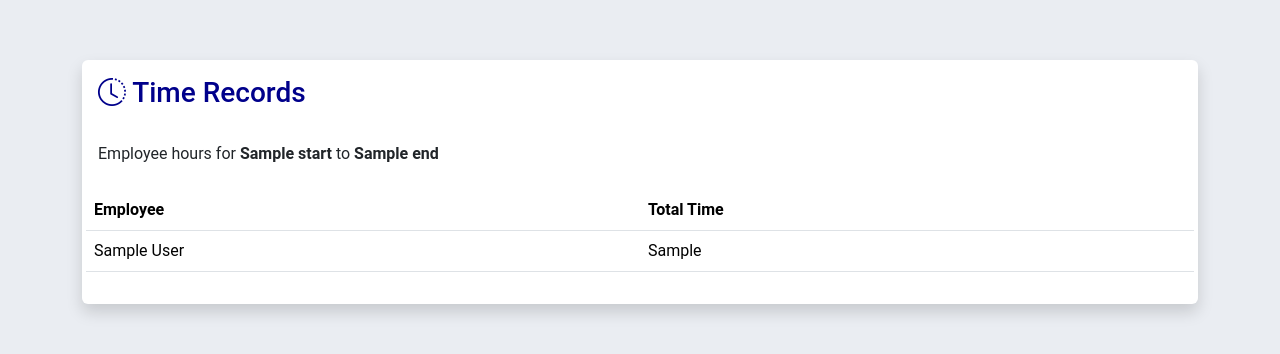
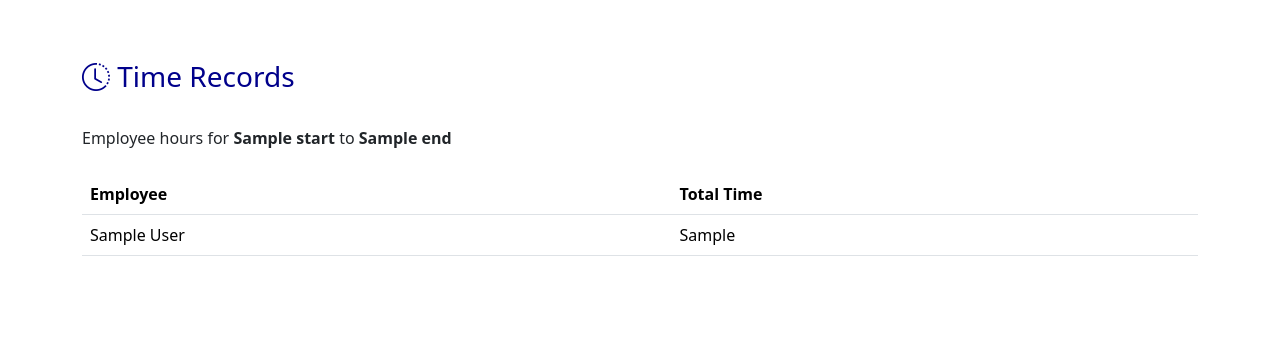
Before and after one commit to stinson6016/TimeClock, a Flask app: template myapp/records/templates/hours/print-hours.html in a window 1280 px wide. Shown: the top 354 px of the page. Run offline with Flask 3, Linux system fonts and the light colour scheme; tables that the repository leaves empty hold one stand-in row (values such as "Sample post"); the template is opened without the code that fills it: values that come from a table or form of the project are taken from there, most other values are stand-ins (such as "Sample title", 1, 10 or a date in 2020); some libraries are stand-ins or nearby versions.

Commit message:
print hours fix

```diff
--- a/myapp/__init__.py
+++ b/myapp/__init__.py
@@ -18,12 +18,9 @@ def create_app() -> Flask:
     check_env_file() # checks for the dotenv file and makes a new one if needed, in startup.py
     load_dotenv()
 
-
     basedir:str = path.abspath(path.dirname(__name__))
     DB_NAME:str = getenv('DB_NAME')
     DB_SERVER:str = path.join(basedir, DB_NAME)
-    # DB_SERVER = getenv('DB_SERVER')
-
 
     SECRET_KEY:str = getenv('SECRET_KEY')
     MYENV:str = '' if getenv('DEV_ENV') == None else getenv('DEV_ENV')
@@ -32,8 +29,6 @@ def create_app() -> Flask:
     app:Flask = Flask(__name__)
     app.config['SQLALCHEMY_DATABASE_URI'] = f'sqlite:///{DB_SERVER}'
     app.config['SQLALCHEMY_TRACK_MODIFICATIONS'] = False
-    # app.config['SQLALCHEMY_DATABASE_URI'] = DB_SERVER
-    # app.config['SQLALCHEMY_TRACK_MODIFICATIONS'] = False
     app.config['SECRET_KEY'] = SECRET_KEY
     db.init_app(app)
     mail.init_app(app)
--- a/myapp/records/templates/hours/print-hours.html
+++ b/myapp/records/templates/hours/print-hours.html
@@ -1,8 +1,7 @@
-{% extends 'print-hours-base.html' %}
+{% extends 'base-print-hours.html' %}
 
 {% block content %}
 
-<div class="shadow p-3 mb-5 bg-body rounded">
 <h3>
 	<i class="bi bi-clock-history"></i>
 	Time Records
@@ -12,16 +11,16 @@
 <br/><br/>
 <table class="table">
 	<thead>
-			<tr class="row">
-				<th class="col">Employee</th>
-				<th class="col">Total Time</th>
+		<tr>
+			<th>Employee</th>
+			<th>Total Time</th>
 		</tr>
 	</thead>
 	<tbody>
 		{% for user in pull_users %}
 
-			<tr class="row">
-				<td class="col">
+		<tr>
+			<td>
 				{{ user.user.name }}
 
 				{% if user_flagged[user.user.id] %}
@@ -29,12 +28,11 @@
 				{% endif %}
 
 			</td>
-				<td class="col">{{ user_hours[user.user.id] }}</td>
+			<td>{{ user_hours[user.user.id] }}</td>
 		</tr>
 
 		{% endfor %}
 	</tbody>
 </table>
 
-</div>
 {% endblock %}
--- a/myapp/startup.py
+++ b/myapp/startup.py
@@ -33,6 +33,7 @@ def check_env_file() -> None:
         set_key(dotenv_path=env_file_path, key_to_set="MAIL_USERNAME", value_to_set='')
         set_key(dotenv_path=env_file_path, key_to_set="MAIL_DEFAULT_SENDER", value_to_set='')
         set_key(dotenv_path=env_file_path, key_to_set="MAIL_PASSWORD", value_to_set='')
+        set_key(dotenv_path=env_file_path, key_to_set="LOCAL_FILES", value_to_set='y')
 
 def create_database(app: Flask, db_server: str) -> None:
     from .models import Punch, Users
--- /dev/null
+++ b/myapp/static/css/print.css
@@ -0,0 +1,14 @@
+h1, h3 {
+	color: darkblue;
+
+}
+
+body {
+	background: white;
+}
+
+body::before {
+	display: block;
+	content: '';
+	height: 60px;
+  }
--- a/myapp/templates/print-hours-base.html
+++ b/myapp/templates/base-print-hours.html
@@ -7,12 +7,10 @@
     <link href="{{ url_for('static', filename='5.3.3/css/bootstrap.min.css') }}" rel="stylesheet">
     <link rel="stylesheet" href="{{url_for('static', filename='1.11.3/font/bootstrap-icons.min.css')}}">
 
-    <link href="{{ url_for('static', filename='css/style.css') }}" rel="stylesheet">
-    <link href="{{ url_for('static', filename='css/clock.css') }}" rel="stylesheet">
+    <link href="{{ url_for('static', filename='css/print.css') }}" rel="stylesheet">
 
     <link rel="shortcut icon" href="{{ url_for('static', filename='clocks.ico') }}">
 
-    <script src="{{ url_for('static', filename='1.9.11/htmx.min.js') }}"></script>
     <title>Time Clock</title>
   </head>
   <body>
```
Lines whose indentation alone changed are shown as unchanged.
